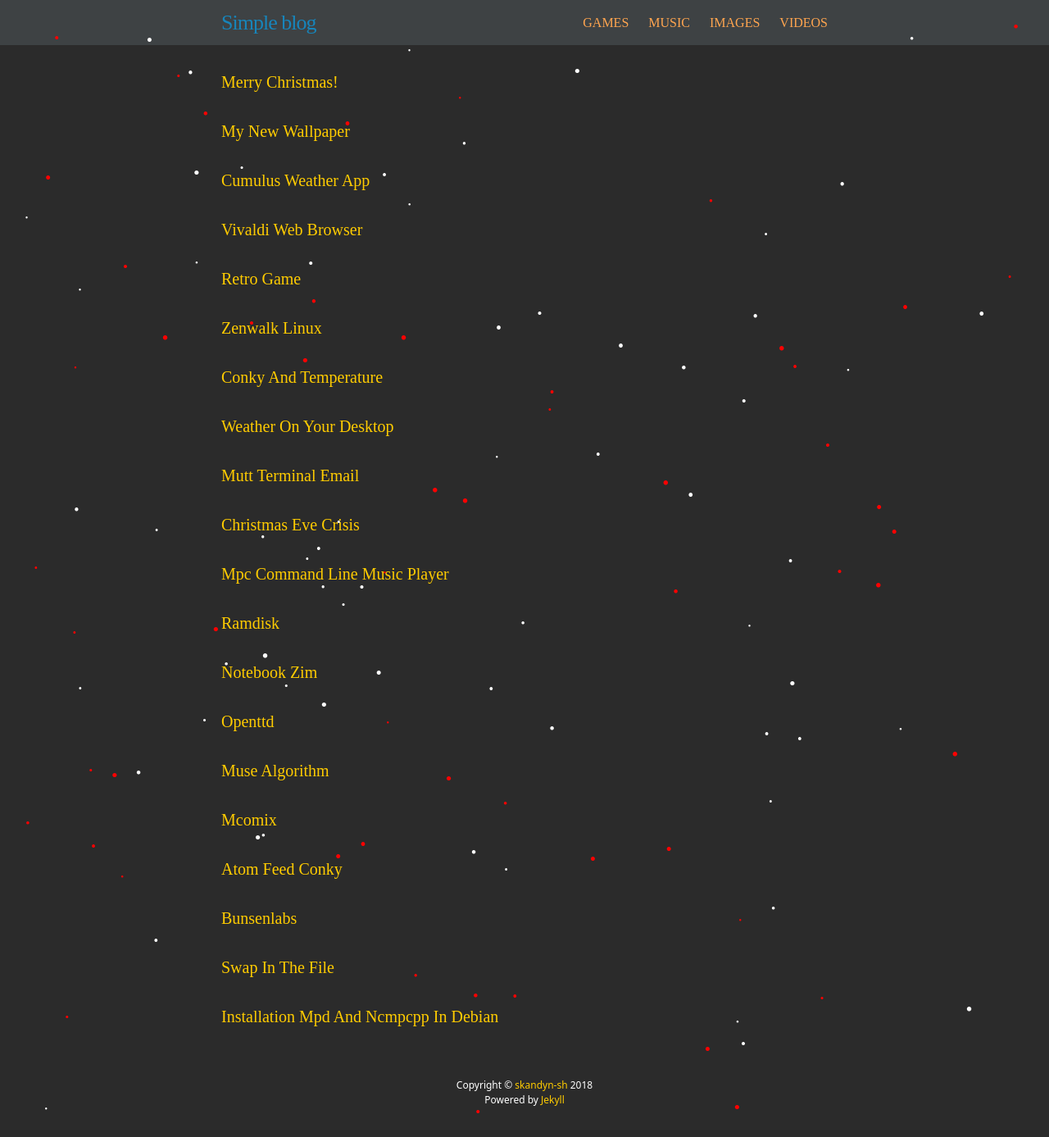
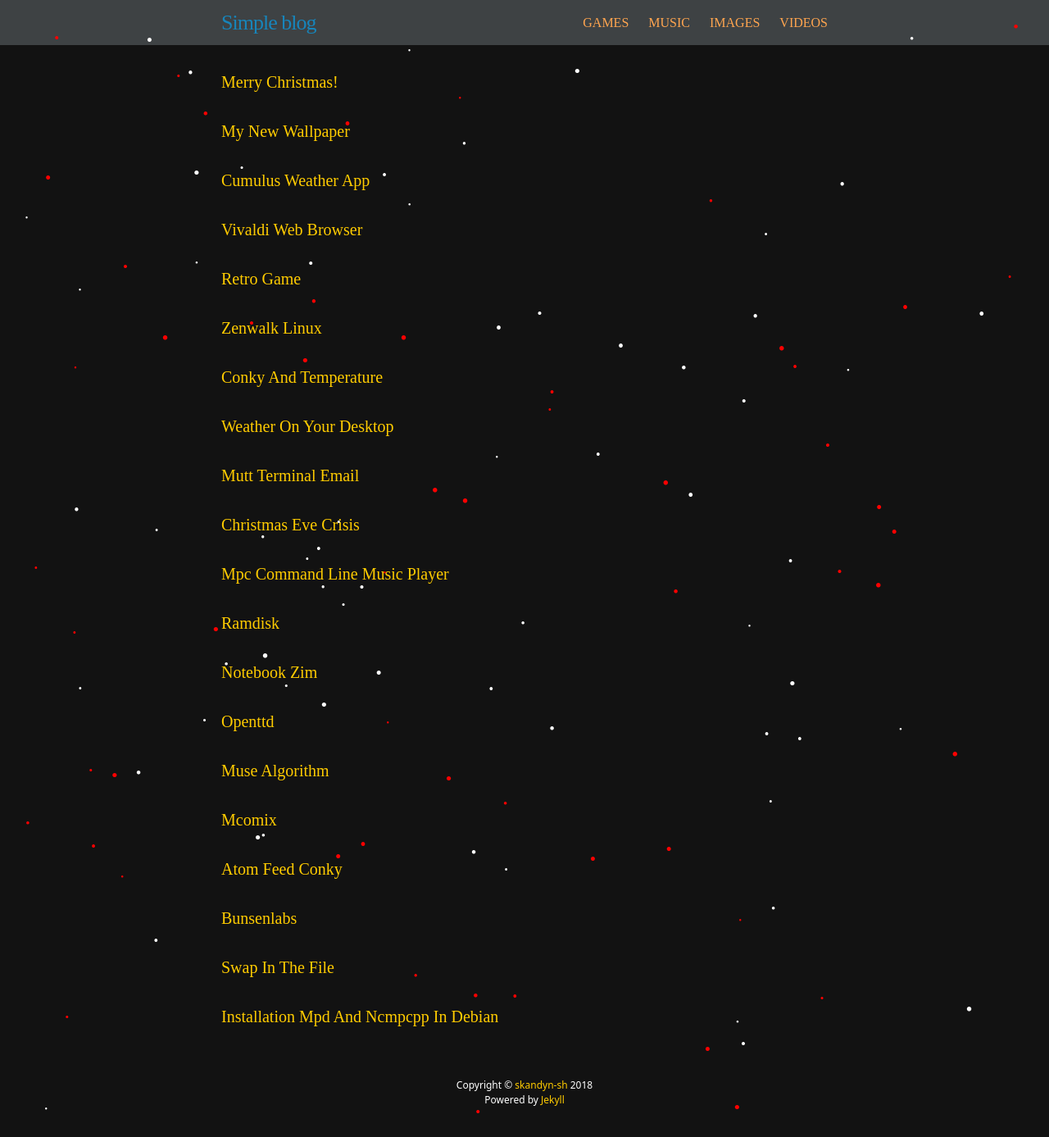
Before and after one commit to skandyn-sh/skandyn-sh.github.io, a Jekyll site: the page built from index.html, in a window 1280 px wide. Shown: the whole page at 82% size. Built offline with Jekyll 4.4.1, drawn with Linux system fonts in a browser that asks for light colours; nearby versions of some CDN libraries; library files that are not in the unit come from our copies; comment, search, counter and statistics services are not loaded.

Commit message:
Update main.scss

```diff
--- a/css/main.scss
+++ b/css/main.scss
@@ -17,7 +17,7 @@
 $text-color2:      #ffa54f;
 $text-color3:      #00ff00;
 $text-color4:      #00ffff;
-$background-color: #2b2b2b;
+$background-color: #121212;
 $brand-color:      #ffcc00;
 
 $grey-color:       #66c0ec;
```
